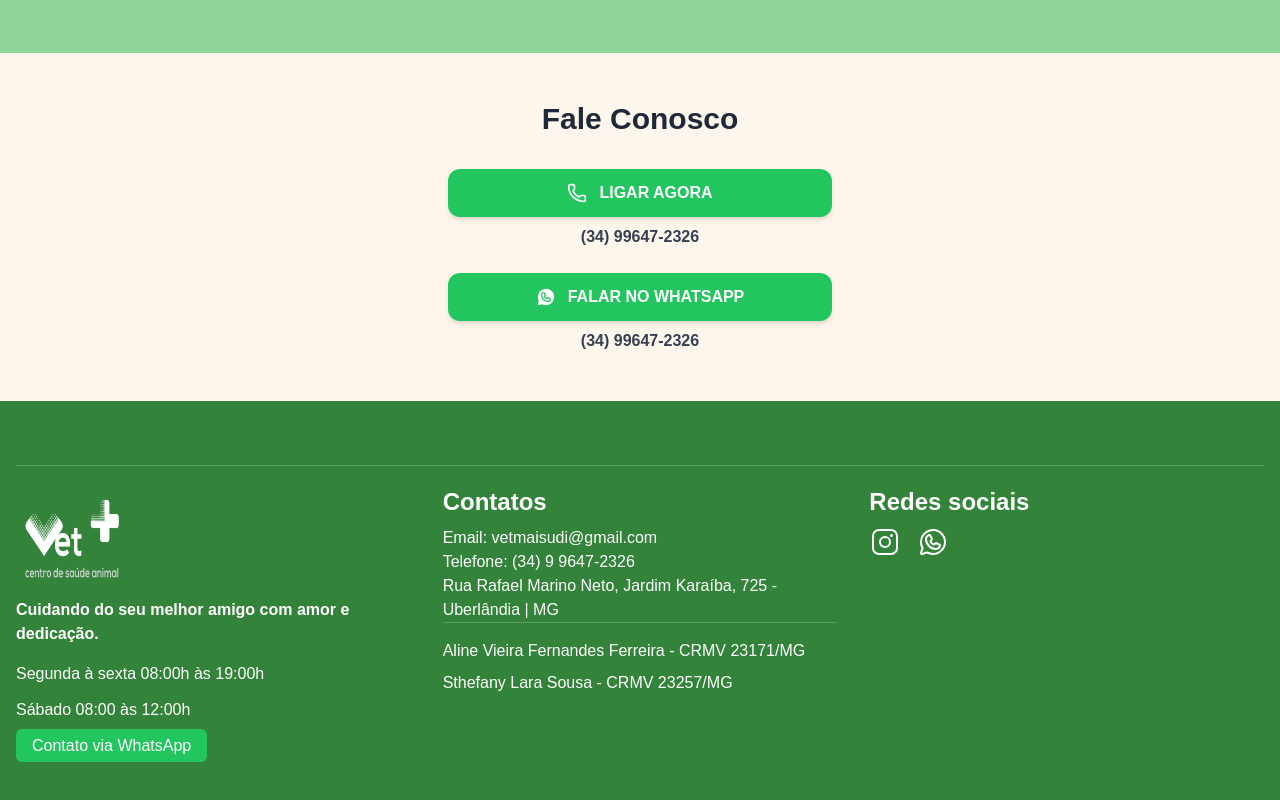
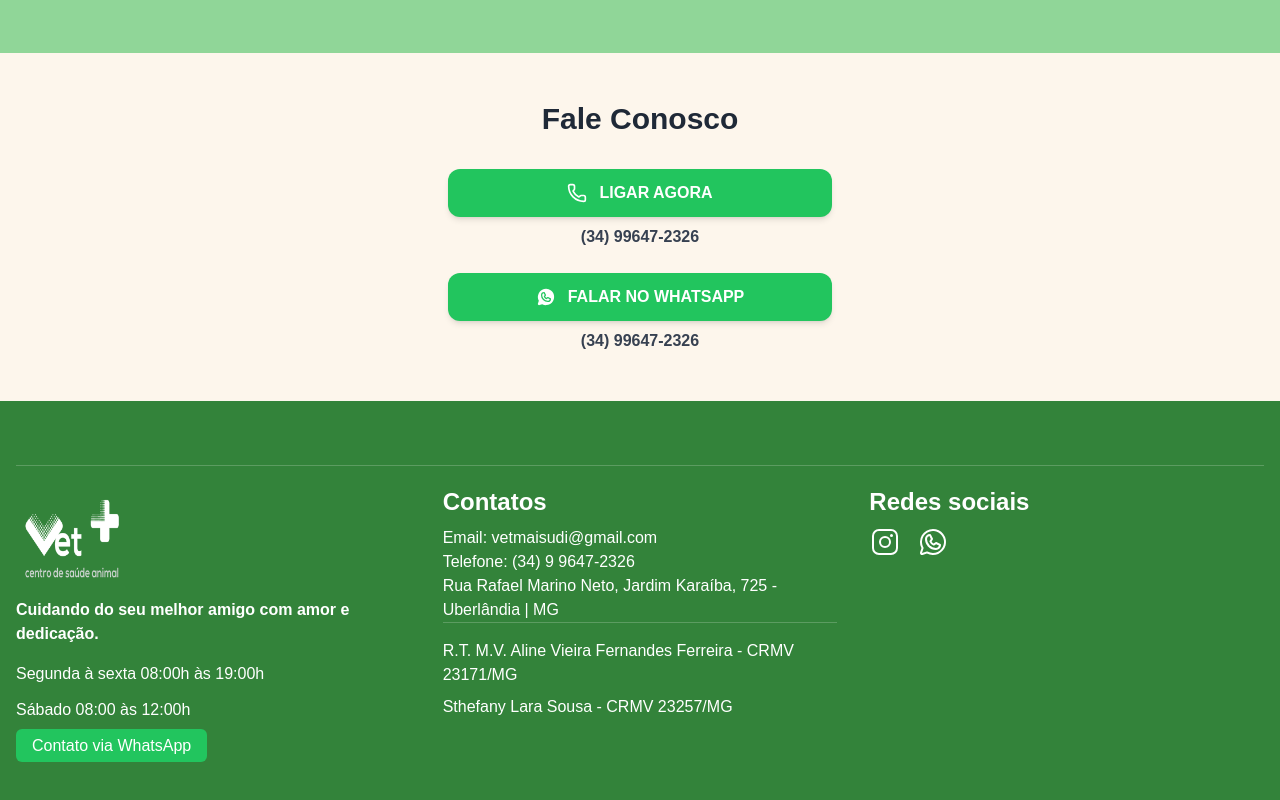
Before and after one commit to Bruno10luiz/vetmais, a Next.js app: page / in a window 1280 px wide. Shown: the part 2757-3557 px from the top of the page. Built offline with nearby package versions, Linux system fonts and the light colour scheme.

Commit message:
ultimos ajustes

```diff
--- a/src/app/_components/footer.tsx
+++ b/src/app/_components/footer.tsx
@@ -41,7 +41,7 @@ export function Footer() {
             <p>Email: vetmaisudi@gmail.com</p>
             <p>Telefone: (34) 9 9647-2326</p>
             <p>Rua Rafael Marino Neto, Jardim Karaíba, 725 - Uberlândia | MG</p>
-            <p className="border-t border-white/20 pt-4"> Aline Vieira Fernandes Ferreira - CRMV 23171/MG</p>
+            <p className="border-t border-white/20 pt-4"> R.T. M.V. Aline Vieira Fernandes Ferreira - CRMV 23171/MG</p>
             <p className="pt-2">Sthefany Lara Sousa - CRMV 23257/MG </p>
           </div>
 
--- a/src/app/_components/hero.tsx
+++ b/src/app/_components/hero.tsx
@@ -17,6 +17,9 @@ export function Hero() {
           alt="Foto cachorro e gato"
           fill
           sizes="100vw"
+          fetchPriority="high"
+          loading="eager"
+          decoding="sync"
           priority
           className="object-cover opacity-60 lg:hidden"
         />
```
